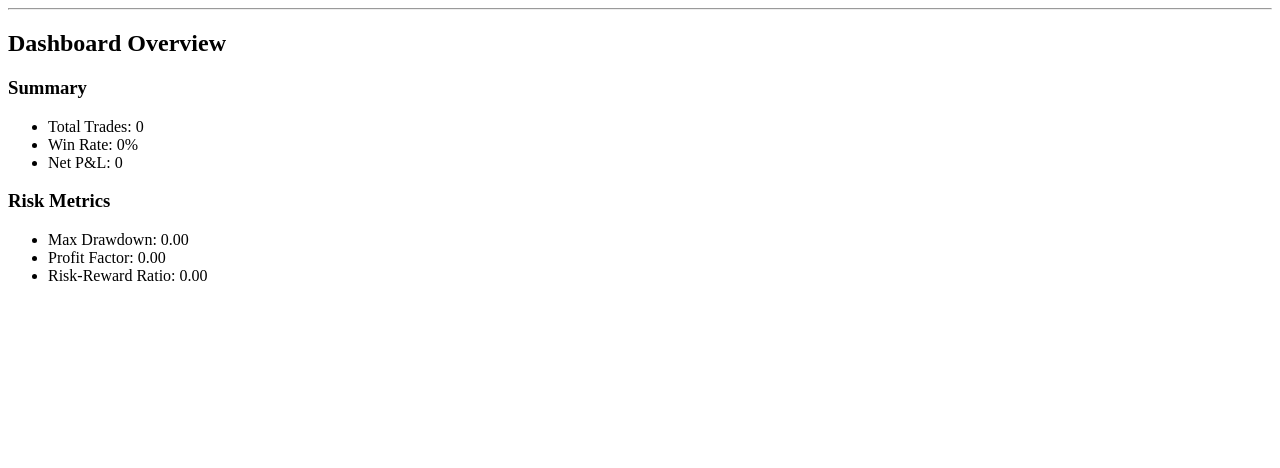
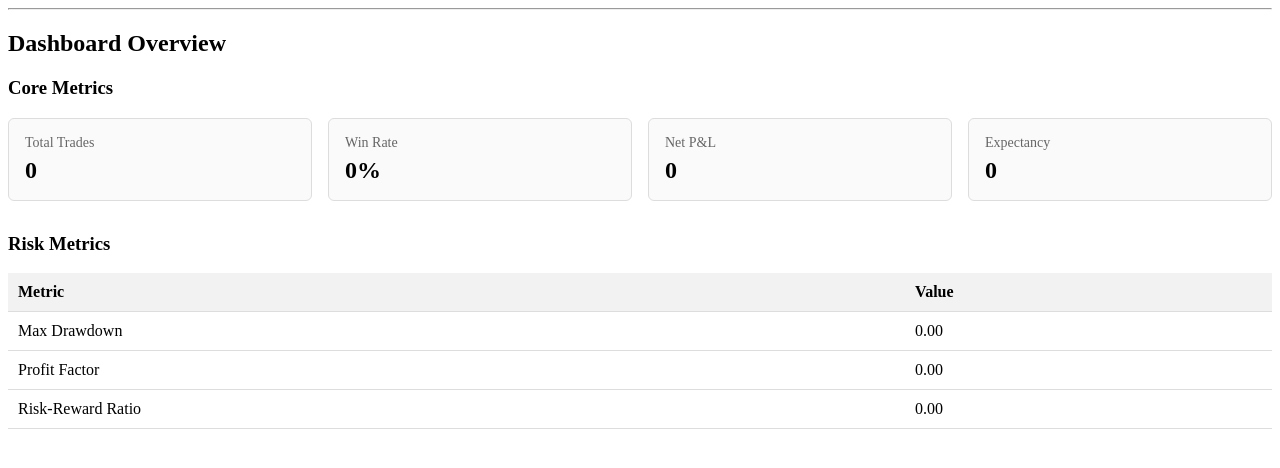
Before and after one commit to SatyajitKumar123/trademind, a Django app: page /dashboard/ui/ in a window 1280 px wide. Shown: the part 26-494 px from the top of the page. Run offline with Django 5.2, Linux system fonts and the light colour scheme; data that the repository does not hold is empty.

Commit message:
feat: improve dashboard home with kpi cards and risk table

```diff
--- a/dashboard/templates/dashboard/home.html
+++ b/dashboard/templates/dashboard/home.html
@@ -3,17 +3,99 @@
 {% block content %}
 <h2>Dashboard Overview</h2>
 
-<h3>Summary</h3>
-<ul>
-    <li>Total Trades: {{ summary.total_trades }}</li>
-    <li>Win Rate: {{ summary.win_rate }}%</li>
-    <li>Net P&L: {{ summary.net_pnl }}</li>
-</ul>
+<style>
+    .kpi-grid {
+        display: grid;
+        grid-template-columns: repeat(auto-fit, minmax(220px, 1fr));
+        gap: 16px;
+        margin-bottom: 32px;
+    }
 
-<h3>Risk Metrics</h3>
-<ul>
-    <li>Max Drawdown: {{ risk.max_drawdown }}</li>
-    <li>Profit Factor: {{ risk.profit_factor }}</li>
-    <li>Risk-Reward Ratio: {{ risk.risk_reward_ratio }}</li>
-</ul>
+    .kpi-card {
+        border: 1px solid #ddd;
+        padding: 16px;
+        border-radius: 6px;
+        background: #fafafa;
+    }
+
+    .kpi-title {
+        font-size: 14px;
+        color: #666;
+        margin-bottom: 6px;
+    }
+
+    .kpi-value {
+        font-size: 24px;
+        font-weight: bold;
+    }
+
+    .section {
+        margin-bottom: 32px;
+    }
+
+    table {
+        border-collapse: collapse;
+        width: 100%;
+    }
+
+    th, td {
+        padding: 10px;
+        border-bottom: 1px solid #ddd;
+        text-align: left;
+    }
+
+    th {
+        background-color: #f2f2f2;
+    }
+</style>
+
+<div class="section">
+    <h3>Core Metrics</h3>
+
+    <div class="kpi-grid">
+        <div class="kpi-card">
+            <div class="kpi-title">Total Trades</div>
+            <div class="kpi-value">{{ summary.total_trades }}</div>
+        </div>
+
+        <div class="kpi-card">
+            <div class="kpi-title">Win Rate</div>
+            <div class="kpi-value">{{ summary.win_rate }}%</div>
+        </div>
+
+        <div class="kpi-card">
+            <div class="kpi-title">Net P&amp;L</div>
+            <div class="kpi-value">{{ summary.net_pnl }}</div>
+        </div>
+
+        <div class="kpi-card">
+            <div class="kpi-title">Expectancy</div>
+            <div class="kpi-value">{{ summary.expectancy }}</div>
+        </div>
+    </div>
+</div>
+
+<div class="section">
+    <h3>Risk Metrics</h3>
+
+    <table>
+        <tr>
+            <th>Metric</th>
+            <th>Value</th>
+        </tr>
+        <tr>
+            <td>Max Drawdown</td>
+            <td>{{ risk.max_drawdown }}</td>
+        </tr>
+        <tr>
+            <td>Profit Factor</td>
+            <td>{{ risk.profit_factor }}</td>
+        </tr>
+        <tr>
+            <td>Risk-Reward Ratio</td>
+            <td>{{ risk.risk_reward_ratio }}</td>
+        </tr>
+    </table>
+</div>
+
 {% endblock %}
```
